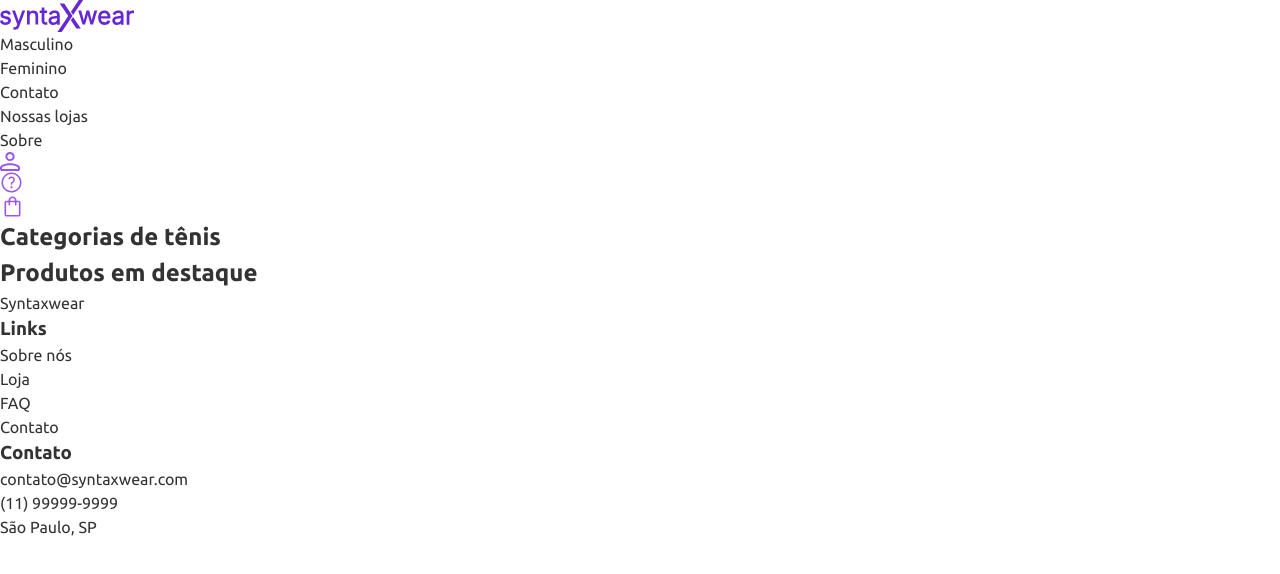
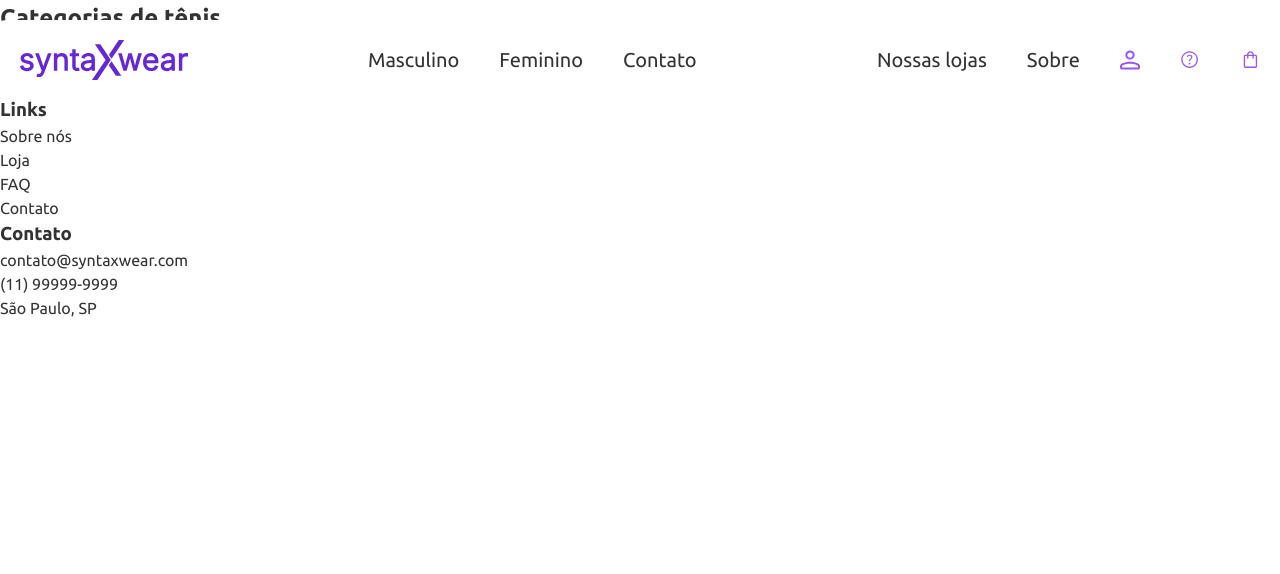
Before and after one commit to matheusTobaldini/ecommerce-syntaxwear, a plain HTML site: page index.html in a window 1280 px wide. Drawn offline with Linux system fonts and the light colour scheme.

Commit message:
feat: adiciona estilização do header desktop

```diff
--- a/css/components/header.css
+++ b/css/components/header.css
@@ -0,0 +1,48 @@
+.site-header{
+    background-color: #ffffff;
+    position: fixed;
+    top: 20px;
+    left: 50%;
+    transform: translate(-50%);
+    width: calc(100% - 40px);
+    border-radius: 15px;
+    z-index: 999;
+    display: flex;
+    justify-content: space-between;
+    align-items: center;
+    padding: 20px 28px;
+}
+
+.logo img {
+    height: 40px;
+}
+
+.nav-center ul{
+    display: flex;
+    gap: 2.5rem;
+}
+
+.nav-center a,
+.nav-right a {
+    font-size: 1.25rem;
+}
+
+.nav-center a:hover,
+.nav-right a:hover {
+    color: #7c3aed;
+}
+
+.nav-right ul {
+    display: flex;
+    gap: 2.5rem;
+    align-items: center;
+}
+
+.nav-right img {
+    height: 20px;
+    width: 20px;
+}
+
+.nav-right a:hover img {
+    opacity: 0.7;
+}
--- a/index.html
+++ b/index.html
@@ -11,6 +11,7 @@
     <link rel="stylesheet" href="./css/variables.css">
     <link rel="stylesheet" href="./css/base.css">
     <link rel="stylesheet" href="./css/layout.css">
+    <link rel="stylesheet" href="./css/components/header.css">
 
 </head>
 
```
